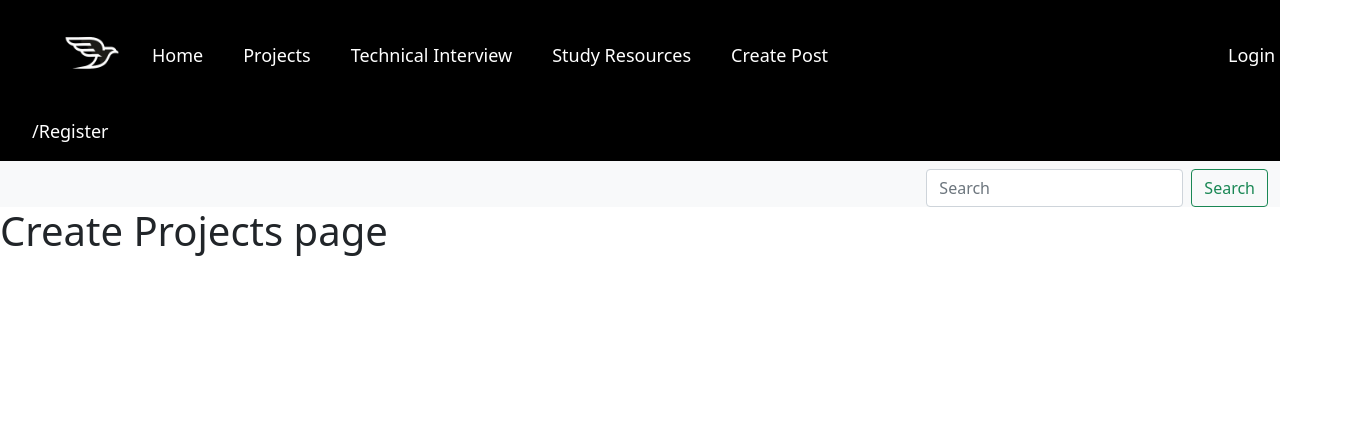
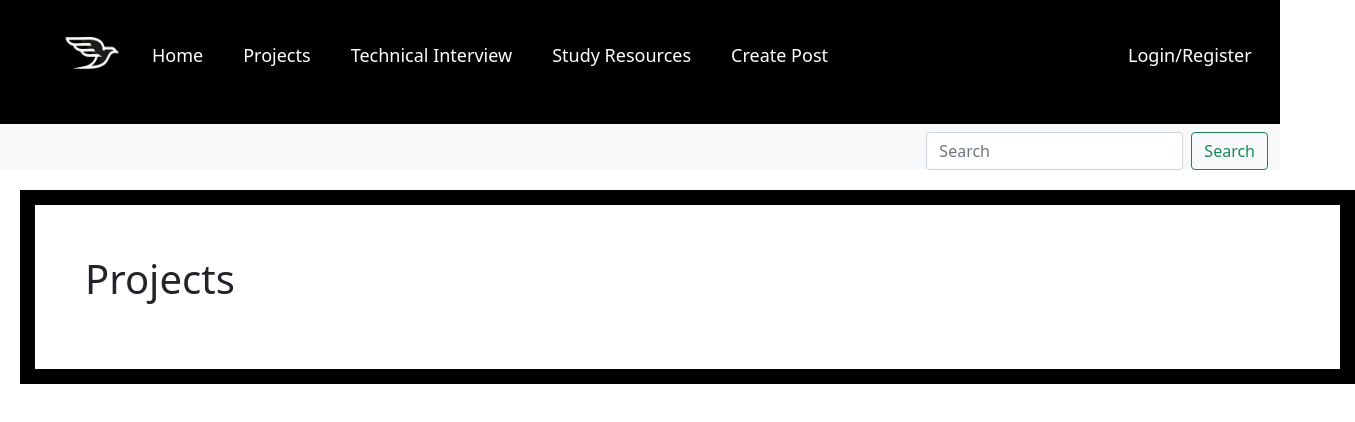
Before and after one commit to WSU-4110/EarlyBird, a React (Create React App) app in the folder frontend/: page /Projects in a window 1280 px wide. Shown: the top 422 px of the page, 1355 px wide, since content can reach past the window. Built offline with nearby package versions, Linux system fonts and the light colour scheme; no server answers.

Commit message:
try to reslove conflict

```diff
--- a/frontend/src/components/Navbar.css
+++ b/frontend/src/components/Navbar.css
@@ -40,7 +40,7 @@
 }
 .Login{
     text-decoration: none;
-    padding-left: 400px;
+    padding-left: 300px;
     color: white;
 
 }
--- /dev/null
+++ b/frontend/src/components/Projects.css
@@ -0,0 +1,8 @@
+
+.projectPosts{
+    margin-left: 550px;
+    width: 1335px;
+    border: 15px solid black;
+    padding: 50px;
+    margin: 20px;
+}
--- a/frontend/src/components/Projects.jsx
+++ b/frontend/src/components/Projects.jsx
@@ -1,10 +1,39 @@
-import React from "react";
+import React, { useEffect, useState } from "react";
+import axios from 'axios';
+import './Projects.css'
+
+var category;
 
 function Projects() {
 
-    return <div>
-        <h1>Create Projects page</h1>
-    </div>
+    const [projectPost, setProjectPost] = useState([{
+        category: '',
+        title: '',
+        content: ''
+    }])
+
+    useEffect(()=> {
+        const post = async() => {
+         const response = await axios('http://localhost:3001/proj')
+         setProjectPost(response.data);
+         };
+         post();
+      });
+
+
+     const Posts = projectPost.map((p) => {
+          return <div>
+          <h2>{p.title}</h2>
+          <p>{p.content}</p>
+          </div>
+      })
+
+
+ return <div class = "projectPosts">
+                    <h1> Projects </h1>
+                    {Posts}
+
+                    </div>
 }
 
 export default Projects;
```
